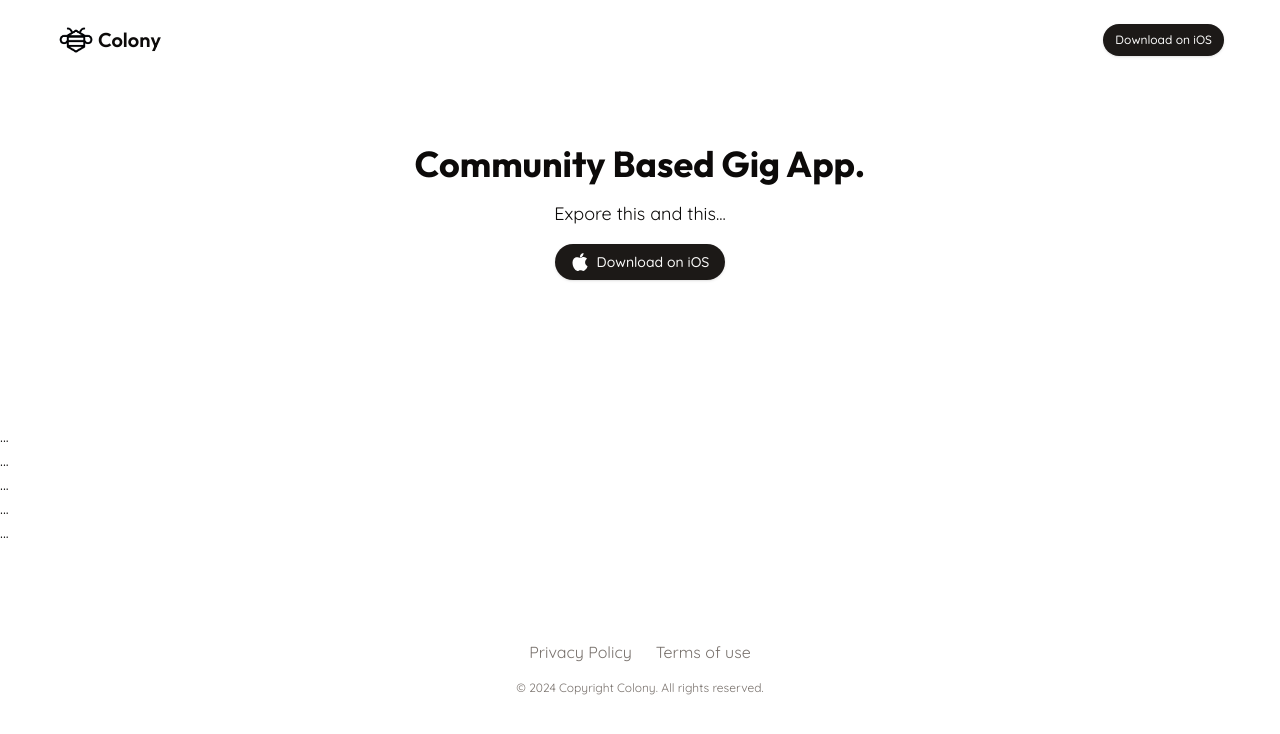
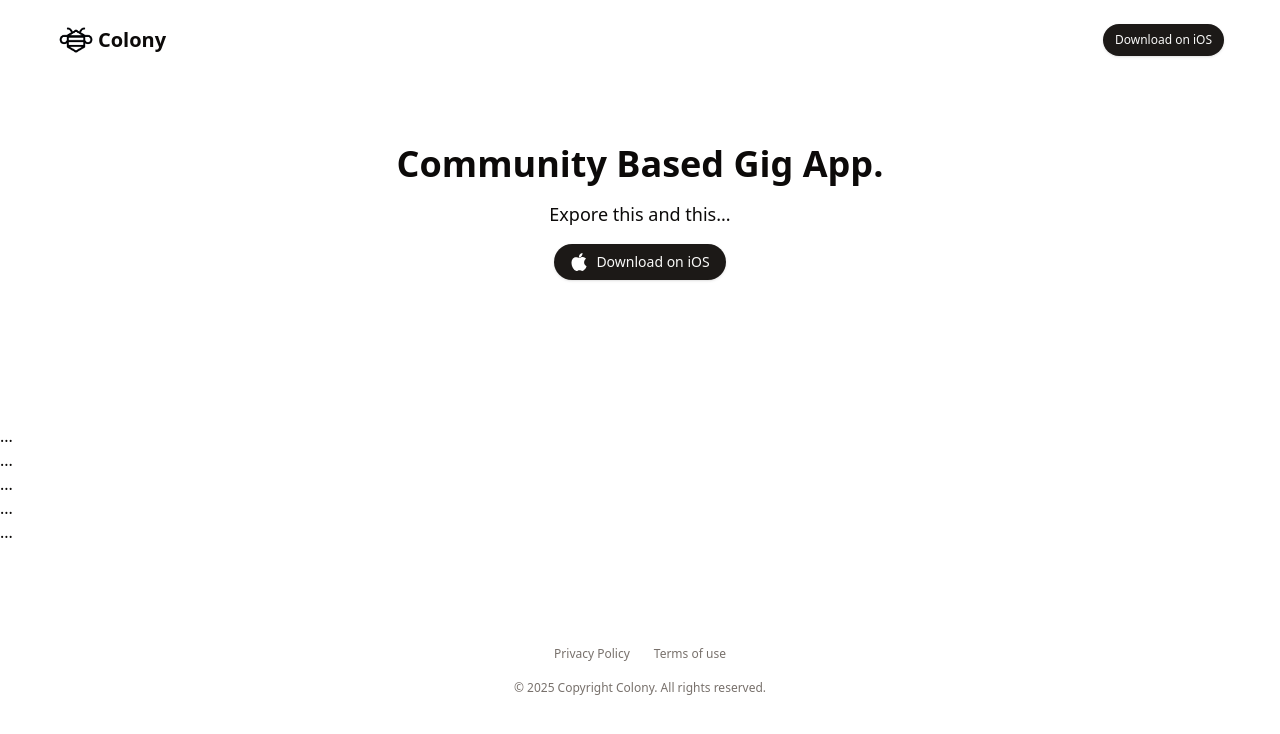
Before and after one commit to Ortbri/colony-web, a Next.js app: page / in a window 1280 px wide. Shown: the top 734 px of the page. Built offline with nearby package versions, Linux system fonts and the light colour scheme.

Commit message:
feat:base config

```diff
--- a/app/globals.css
+++ b/app/globals.css
@@ -30,7 +30,6 @@
     --chart-4: 43 74% 66%;
     --chart-5: 27 87% 67%;
   }
-
   .dark {
     --background: 20 14.3% 4.1%;
     --foreground: 60 9.1% 97.8%;
@@ -60,17 +59,52 @@
 }
 
 @layer base {
+  * {
+    @apply border-border;
+  }
+  body {
+    @apply box-border bg-background text-foreground;
+  }
+}
+
+/* Refined shadow utilities for better layering */
+@layer utilities {
+  .shadow-card-dark {
+    box-shadow:
+      0 1px 3px rgba(0, 0, 0, 0.2),
+      0 1px 2px rgba(0, 0, 0, 0.4);
+  }
+
+  .shadow-elevation-dark {
+    box-shadow:
+      0 4px 6px rgba(0, 0, 0, 0.2),
+      0 5px 15px rgba(0, 0, 0, 0.4);
+  }
+
+  /* New utility for subtle hover states */
+  .hover-elevation-dark {
+    transition: background-color 0.2s ease;
+  }
+  .hover-elevation-dark:hover {
+    background-color: rgba(255, 255, 255, 0.03);
+  }
+}
+@layer utilities {
+  .min-h-screen {
+    min-height: 100vh; /* Fallback */
+    min-height: 100dvh;
+  }
+  .h-screen {
+    height: 100vh; /* Fallback */
+    height: 100dvh;
+  }
+}
+
+@layer base {
+  * {
+    @apply border-border;
+  }
   body {
     @apply bg-background text-foreground;
-    font-family: var(--font-quicksand);
-  }
-
-  h1,
-  h2,
-  h3,
-  h4,
-  h5,
-  h6 {
-    font-family: var(--font-outfit);
   }
 }
--- a/app/layout.tsx
+++ b/app/layout.tsx
@@ -3,18 +3,16 @@ import { ThemeProvider } from '@/providers/ThemeProvder'
 import { Navbar } from '@/components/pages/layout/Navbar'
 import './globals.css'
 import Footer from '@/components/pages/layout/Footer'
-import { Quicksand, Outfit } from 'next/font/google'
+import { Geist_Mono, Geist } from 'next/font/google'
 
-const quicksand = Quicksand({
-  subsets: ['latin'],
-  weight: ['400', '500', '600', '700'],
-  variable: '--font-quicksand'
+const geistSans = Geist({
+  variable: '--font-geist-sans',
+  subsets: ['latin']
 })
 
-const outfit = Outfit({
-  subsets: ['latin'],
-  weight: ['400', '500', '600', '700'],
-  variable: '--font-outfit'
+const geistMono = Geist_Mono({
+  variable: '--font-geist-mono',
+  subsets: ['latin']
 })
 
 export const metadata: Metadata = {
@@ -29,7 +27,9 @@ export default function RootLayout({
 }>) {
   return (
     <html lang='en' suppressHydrationWarning>
-      <body className={`${quicksand.variable} ${outfit.variable} font-sans`}>
+      <body
+        className={`${geistSans.variable} ${geistMono.variable} antialiased`}
+      >
         <ThemeProvider enableSystem>
           <Navbar />
           <main>{children}</main>
--- a/components/pages/layout/Footer.tsx
+++ b/components/pages/layout/Footer.tsx
@@ -1,9 +1,9 @@
 import React from 'react'
-import Image from 'next/image'
+
 import Link from 'next/link'
 
 export default function Footer() {
-  const currentYear = new Date().getFullYear()
+  // const currentYear = new Date().getFullYear()
 
   return (
     <footer className='mx-auto flex w-full flex-col items-center gap-4 px-14 pb-5 pt-24'>
@@ -12,7 +12,7 @@ export default function Footer() {
           className='group relative text-muted-foreground transition-colors hover:text-foreground'
           href={'/'}
         >
-          <span className='relative after:absolute after:bottom-0 after:left-0 after:h-[1px] after:w-0 after:bg-foreground after:transition-all after:duration-300 group-hover:after:w-full'>
+          <span className='relative text-xs after:absolute after:bottom-0 after:left-0 after:h-[1px] after:w-0 after:bg-foreground after:transition-all after:duration-300 group-hover:after:w-full'>
             Privacy Policy
           </span>
         </Link>
@@ -20,13 +20,13 @@ export default function Footer() {
           className='group relative text-muted-foreground transition-colors hover:text-foreground'
           href={'/'}
         >
-          <span className='relative after:absolute after:bottom-0 after:left-0 after:h-[1px] after:w-0 after:bg-foreground after:transition-all after:duration-300 group-hover:after:w-full'>
+          <span className='relative text-xs after:absolute after:bottom-0 after:left-0 after:h-[1px] after:w-0 after:bg-foreground after:transition-all after:duration-300 group-hover:after:w-full'>
             Terms of use
           </span>
         </Link>
       </div>
       <p className='text-xs font-thin text-muted-foreground'>
-        © {currentYear} Copyright Colony. All rights reserved.
+        © 2025 Copyright Colony. All rights reserved.
       </p>
     </footer>
   )
--- a/tailwind.config.ts
+++ b/tailwind.config.ts
@@ -1,5 +1,4 @@
 import type { Config } from 'tailwindcss'
-import { fontFamily } from 'tailwindcss/defaultTheme'
 
 const config: Config = {
   content: [
@@ -9,6 +8,13 @@ const config: Config = {
   ],
   darkMode: ['class'],
   theme: {
+    container: {
+      center: true,
+      padding: '2rem',
+      screens: {
+        '2xl': '1400px'
+      }
+    },
     extend: {
       colors: {
         background: 'hsl(var(--background))',
@@ -88,14 +94,10 @@ const config: Config = {
         'accordion-down': 'accordion-down 0.2s ease-out',
         'accordion-up': 'accordion-up 0.2s ease-out',
         spotlight: 'spotlight 2s ease .75s 1 forwards'
-      },
-      fontFamily: {
-        sans: ['var(--font-quicksand)', ...fontFamily.sans],
-        heading: ['var(--font-outfit)', ...fontFamily.sans]
       }
     }
   },
   plugins: [require('tailwindcss-animate')]
-} satisfies Config
+}
 
 export default config
```
Also changed, not shown: 1 other file (tests, documents, lock files or other folders).
